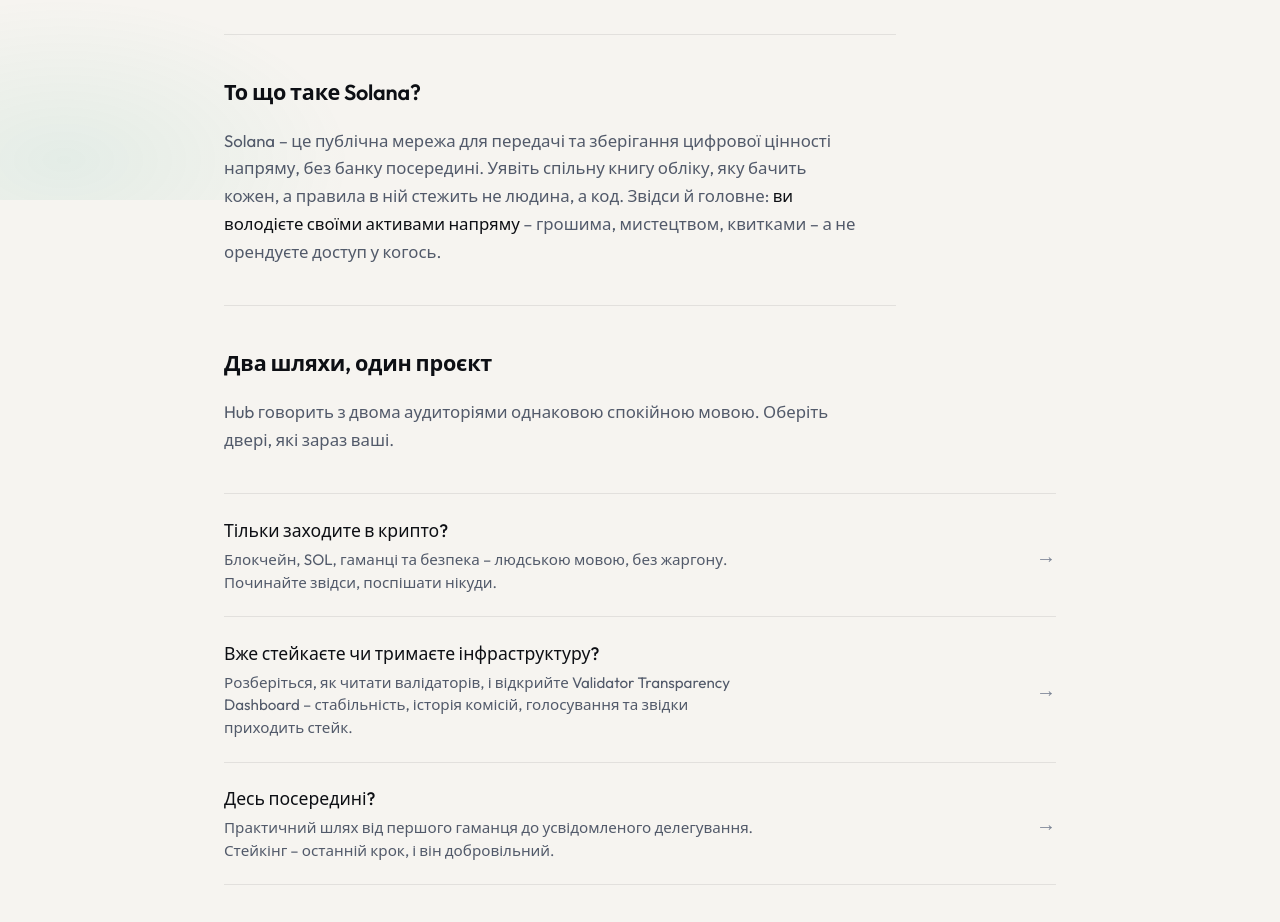
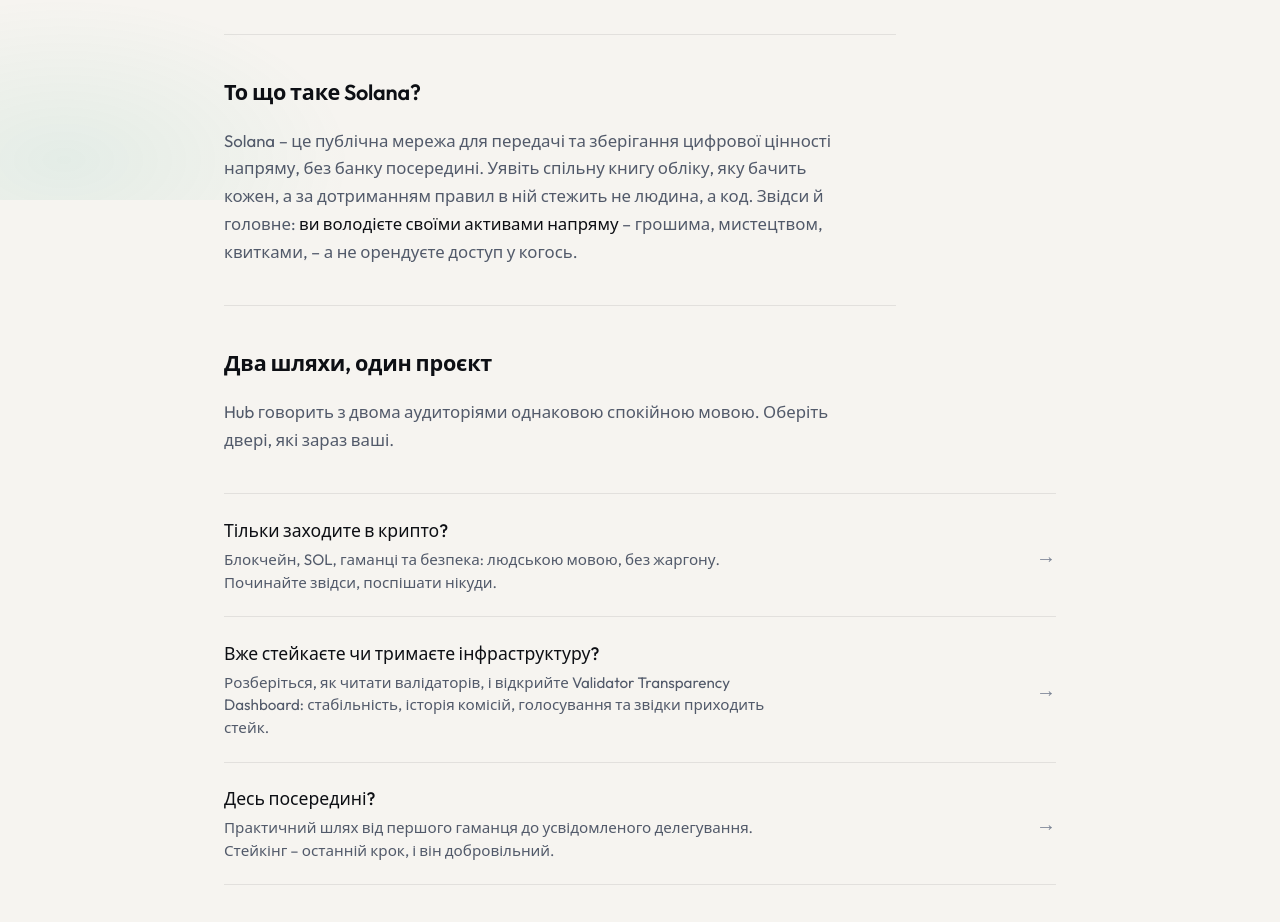
Before and after one commit to AndrewInUA/open-solana-hub, a plain HTML site: page uk/index.html in a window 1280 px wide. Shown: the part 600-1522 px from the top of the page. Drawn offline with Linux system fonts and the light colour scheme.

Commit message:
Fix punctuation and wording in index.html

```diff
--- a/uk/index.html
+++ b/uk/index.html
@@ -129,8 +129,8 @@
       <h2>То що таке Solana?</h2>
       <p>
         Solana – це публічна мережа для передачі та зберігання цифрової цінності напряму, без банку посередині.
-        Уявіть спільну книгу обліку, яку бачить кожен, а правила в ній стежить не людина, а код.
-        Звідси й головне: <strong>ви володієте своїми активами напряму</strong> – грошима, мистецтвом, квитками –
+        Уявіть спільну книгу обліку, яку бачить кожен, а за дотриманням правил в ній стежить не людина, а код.
+        Звідси й головне: <strong>ви володієте своїми активами напряму</strong> – грошима, мистецтвом, квитками, –
         а не орендуєте доступ у когось.
       </p>
     </section>
@@ -146,14 +146,14 @@
       <li>
         <a href="./basics.html" class="topic-item">
           <span class="topic-title">Тільки заходите в крипто?</span>
-          <span class="topic-desc">Блокчейн, SOL, гаманці та безпека – людською мовою, без жаргону. Починайте звідси, поспішати нікуди.</span>
+          <span class="topic-desc">Блокчейн, SOL, гаманці та безпека: людською мовою, без жаргону. Починайте звідси, поспішати нікуди.</span>
           <span class="topic-arrow" aria-hidden="true">→</span>
         </a>
       </li>
       <li>
         <a href="./compare-validators.html" class="topic-item">
           <span class="topic-title">Вже стейкаєте чи тримаєте інфраструктуру?</span>
-          <span class="topic-desc">Розберіться, як читати валідаторів, і відкрийте Validator Transparency Dashboard – стабільність, історія комісій, голосування та звідки приходить стейк.</span>
+          <span class="topic-desc">Розберіться, як читати валідаторів, і відкрийте Validator Transparency Dashboard: стабільність, історія комісій, голосування та звідки приходить стейк.</span>
           <span class="topic-arrow" aria-hidden="true">→</span>
         </a>
       </li>
```
